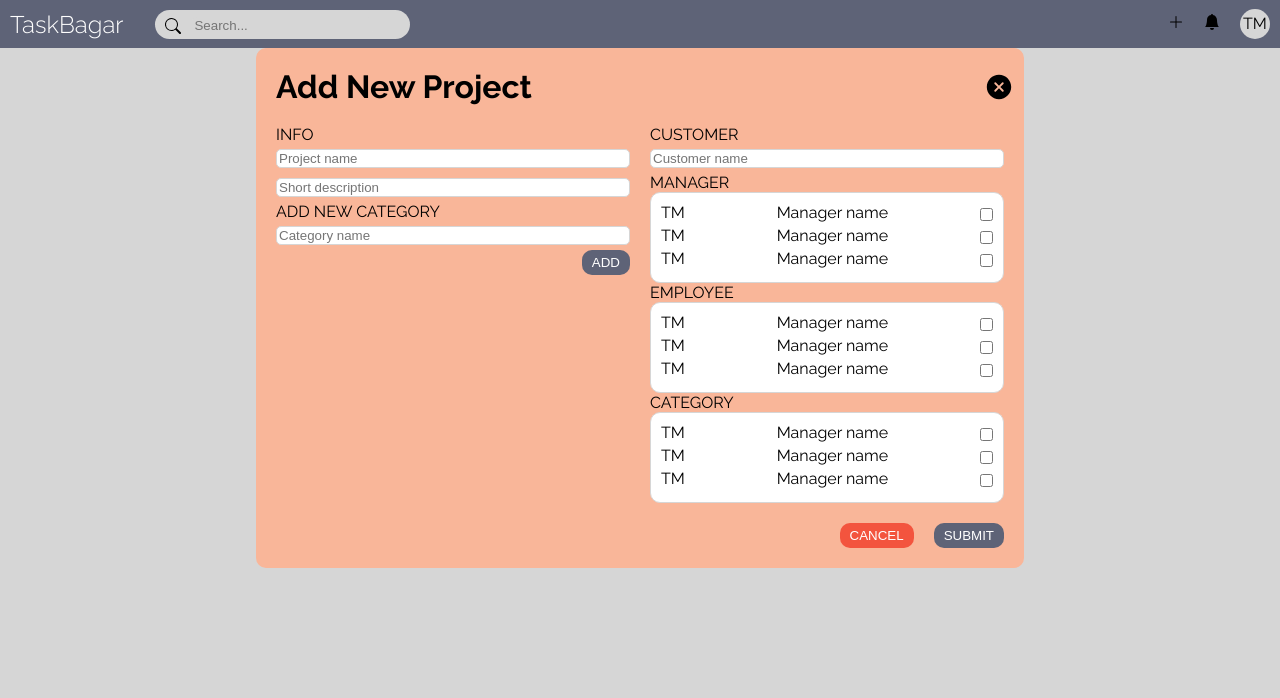
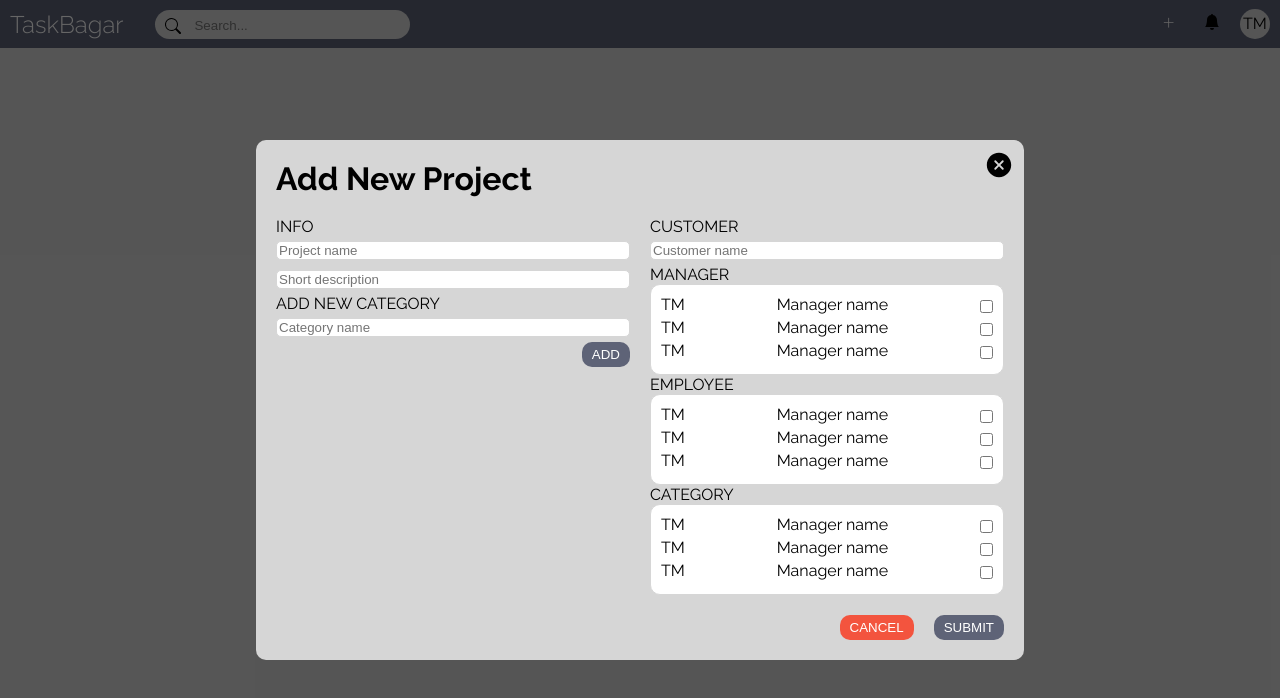
Before and after one commit to tranmanhduc2711/TaskBagar, a React (Create React App) app: page /addNewProject in a window 1280 px wide. Shown: the top 698 px of the page. Built offline with nearby package versions, Linux system fonts and the light colour scheme.

Commit message:
update button

```diff
--- a/src/components/AddProject/AddProject.jsx
+++ b/src/components/AddProject/AddProject.jsx
@@ -1,16 +1,27 @@
 import React,{useState} from 'react'
+import { useNavigate} from "react-router-dom";
 import { IoCloseCircle } from "react-icons/io5";
 import './addNewProject.scss'
 import ListManager from './ListManager';
+
 export default function AddProject() {
   const [listManager,setListManager] = useState([]);
+
+  let navigate = useNavigate();
+
+  const handleExitBtn = (e) => {
+    navigate("/",{replace:true});
+  }
   return (
     <>
+      <div className="layer">
         <div className="add-project-container p-1">
           <div className="title d-flex-row">
             <h1 className="p-1">Add New Project</h1>
-          <div className="title-icon">
-            <IoCloseCircle />
+            <div className="">
+              <button className="title-icon" onClick={handleExitBtn}>
+                <IoCloseCircle/>
+              </button>
             </div>
           </div>
           <div className="d-flex-row project-information">
@@ -65,8 +76,9 @@ export default function AddProject() {
           </div>
 
           <div className="btn-group">
-          <button className="danger m-1">CANCEL</button>
-          <button className="primary m-1">SUBMIT</button>
+            <button onClick={handleExitBtn} className="danger m-1">CANCEL</button>
+            <button type="submit" className="primary m-1">SUBMIT</button>
+          </div>
         </div>
       </div>
     </>
--- a/src/components/AddProject/addNewProject.scss
+++ b/src/components/AddProject/addNewProject.scss
@@ -1,9 +1,21 @@
 @import "../../style/variable";
+.layer{
+    height: 100vh;
 
-.add-project-container{
+    position: absolute;
+    top: 0;
+    left: 0;
+    right: 0;
+
+    display: flex;
+    justify-content: center;
+    align-items: center;
+
+    background-color: rgba(0,0,0,0.6);
+    .add-project-container{
     margin: auto;
     width: 60%;
-    background-color: rgb(249, 182, 153);
+    background-color: $grey;
     border-radius: 10px;
     .title{
         justify-content: space-between;
@@ -11,7 +23,21 @@
             display: flex;
             justify-content: center;
             align-items: center;
-            font-size: 30px;
+            font-size: 30px ;
+            height: 30px;
+            padding:0;
+            border-radius:50% ;
+            background-color:$grey;
+            color: black;
+            .exitBtn{
+                display: inline-block;
+                height: 30px;
+                width: 30px;
+                background: none;
+                border: none;
+                padding: 0;
+
+            }
         }
     }
     .project-information{
@@ -38,6 +64,8 @@
         }
     }
 }
+}
+
 input{
     border-radius:5px;
     border: solid 1px $grey;
--- a/src/components/Header/Header.jsx
+++ b/src/components/Header/Header.jsx
@@ -1,11 +1,17 @@
 import React,{useState} from 'react'
+import { useNavigate } from "react-router-dom";
 import { BsPlusLg, BsFillBellFill,BsSearch } from "react-icons/bs";
 import './header.scss';
 export default function Header() {
   const [showModalAddProject,setModalAddProject] = useState(false);
 
+  let navigate = useNavigate();
   const openModal = () =>{
     setModalAddProject(prev => !prev);
+  }
+
+  const handleAddProBtn = (e)=>{
+    navigate("/addNewProject",{replace: true});
   }
   return (
     <>
@@ -22,7 +28,9 @@ export default function Header() {
 
         <div className="header-icon d-flex-row">
           <div onClick={openModal} className="m-1 btn">
-            <BsPlusLg />
+            <button className="add-pro-btn" onClick={handleAddProBtn}>
+              <BsPlusLg />
+            </button>
           </div>
           <div className="dropdown m-1">
             <BsFillBellFill />
--- a/src/components/Header/header.scss
+++ b/src/components/Header/header.scss
@@ -37,6 +37,12 @@
     }
     .header-icon{
         align-items: center;
+        .add-pro-btn{
+            padding: 0;
+            border-radius: 50%;
+            height: 30px;
+            width: 30px;
+        }
         .header-account{
             display: inline-block;
             background: $grey;
```
Lines whose indentation alone changed are shown as unchanged.
